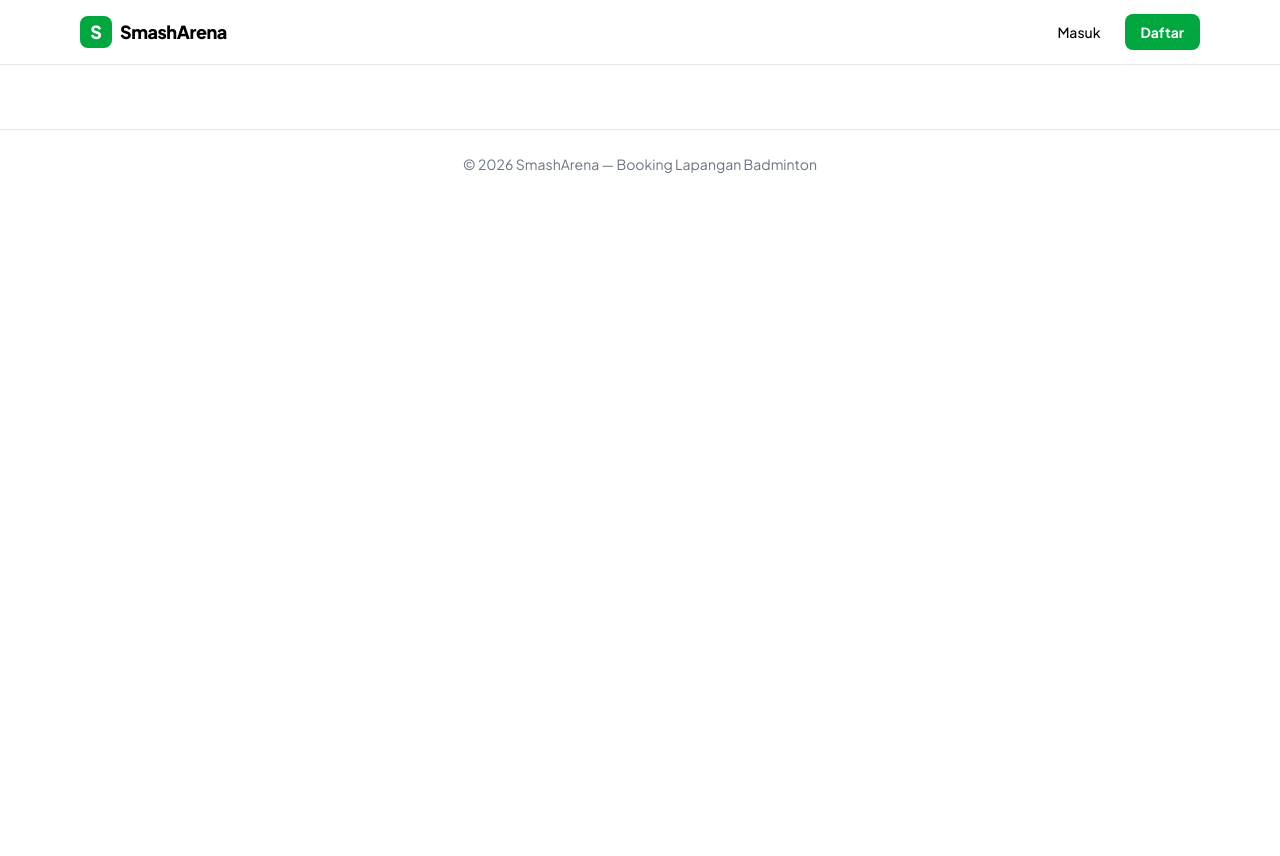
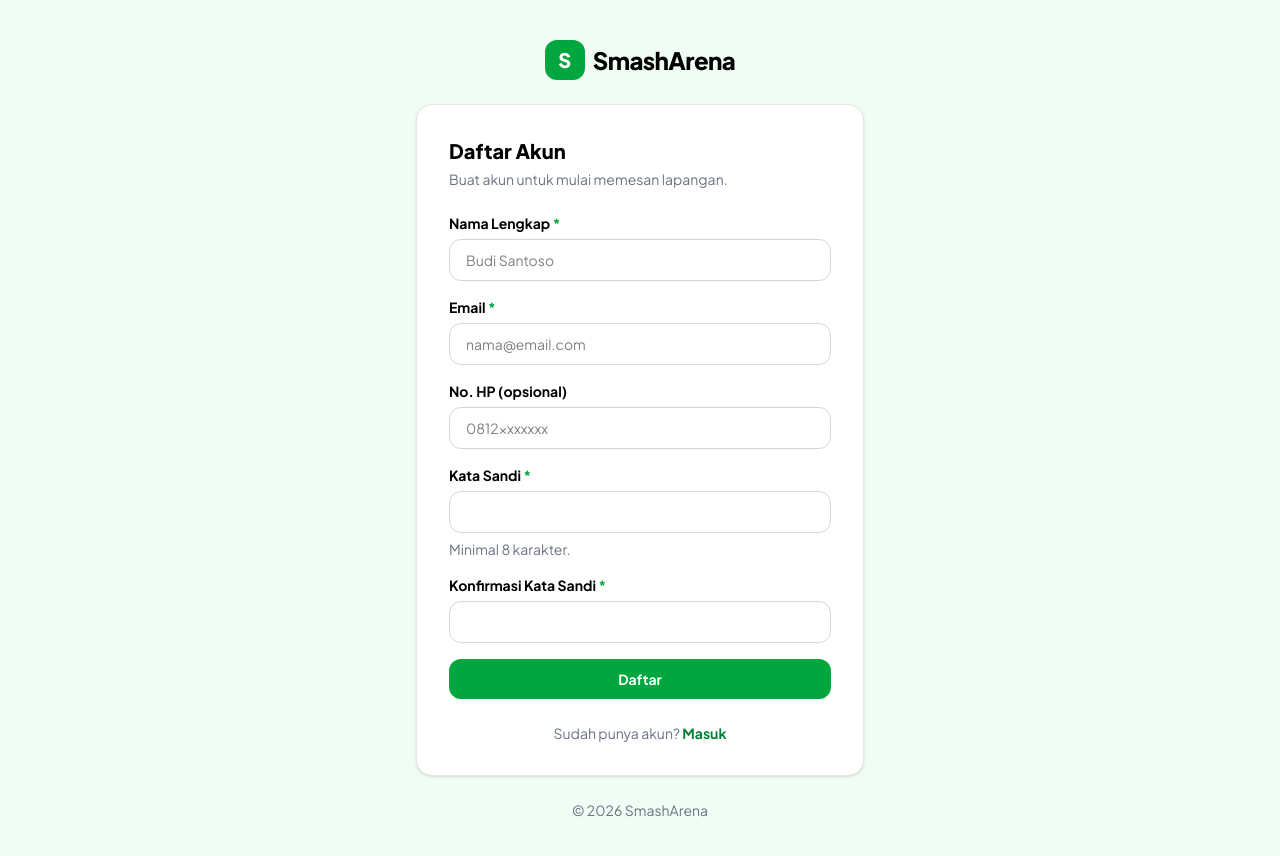
Before and after one commit to YoubelJansenDev/website-sewa-lapangan-badminton, a Nuxt app in the folder frontend/: page /register in a window 1280 px wide. Shown: the top 856 px of the page. Before the commit the page ends 800 px from the top, so only its background shows below. Built offline with nearby package versions, Linux system fonts and the light colour scheme; no server answers.

Commit message:
feat(frontend): halaman login, register, lupa & reset password

```diff
--- /dev/null
+++ b/frontend/app/pages/forgot-password.vue
@@ -0,0 +1,61 @@
+<script setup lang="ts">
+import { parseApiError } from '~/utils/parseApiError'
+
+definePageMeta({ layout: 'auth', middleware: 'guest' })
+useHead({ title: 'Lupa Kata Sandi — SmashArena' })
+
+const auth = useAuth()
+
+const email = ref('')
+const formError = ref('')
+const successMessage = ref('')
+const loading = ref(false)
+
+async function handleSubmit() {
+  formError.value = ''
+  successMessage.value = ''
+  loading.value = true
+  try {
+    successMessage.value = await auth.forgotPassword(email.value)
+  } catch (e: unknown) {
+    formError.value = parseApiError(e)
+  } finally {
+    loading.value = false
+  }
+}
+</script>
+
+<template>
+  <div>
+    <h1 class="text-xl font-extrabold text-black">Lupa Kata Sandi</h1>
+    <p class="mt-1 mb-6 text-sm text-gray-500">
+      Masukkan email Anda. Kami akan mengirim tautan untuk mengatur ulang kata sandi.
+    </p>
+
+    <form class="space-y-4" @submit.prevent="handleSubmit">
+      <p
+        v-if="formError"
+        class="rounded-xl border border-red-200 bg-red-50 px-4 py-3 text-sm text-red-700"
+      >{{ formError }}</p>
+      <p
+        v-if="successMessage"
+        class="rounded-xl border border-green-200 bg-green-50 px-4 py-3 text-sm text-green-700"
+      >{{ successMessage }}</p>
+
+      <FormInput v-model="email" label="Email" type="email" placeholder="nama@email.com" required />
+
+      <button
+        type="submit"
+        class="w-full rounded-xl bg-green-600 px-4 py-2.5 text-sm font-semibold text-white transition hover:bg-green-700 disabled:cursor-not-allowed disabled:opacity-60"
+        :disabled="loading"
+      >
+        {{ loading ? 'Mengirim…' : 'Kirim Tautan Reset' }}
+      </button>
+    </form>
+
+    <p class="mt-6 text-center text-sm text-gray-500">
+      Ingat kata sandi Anda?
+      <NuxtLink to="/login" class="font-semibold text-green-700 hover:underline">Masuk</NuxtLink>
+    </p>
+  </div>
+</template>
--- /dev/null
+++ b/frontend/app/pages/login.vue
@@ -0,0 +1,63 @@
+<script setup lang="ts">
+import { parseApiError } from '~/utils/parseApiError'
+
+definePageMeta({ layout: 'auth', middleware: 'guest' })
+useHead({ title: 'Masuk — SmashArena' })
+
+const auth = useAuth()
+const router = useRouter()
+
+const email = ref('')
+const password = ref('')
+const formError = ref('')
+const loading = ref(false)
+
+async function handleSubmit() {
+  formError.value = ''
+  loading.value = true
+  try {
+    await auth.login(email.value, password.value)
+    router.push('/')
+  } catch (e: unknown) {
+    formError.value = parseApiError(e)
+  } finally {
+    loading.value = false
+  }
+}
+</script>
+
+<template>
+  <div>
+    <h1 class="text-xl font-extrabold text-black">Masuk</h1>
+    <p class="mt-1 mb-6 text-sm text-gray-500">Masuk untuk memesan lapangan badminton.</p>
+
+    <form class="space-y-4" @submit.prevent="handleSubmit">
+      <p
+        v-if="formError"
+        class="rounded-xl border border-red-200 bg-red-50 px-4 py-3 text-sm text-red-700"
+      >{{ formError }}</p>
+
+      <FormInput v-model="email" label="Email" type="email" placeholder="nama@email.com" required />
+      <FormInput v-model="password" label="Kata Sandi" type="password" placeholder="••••••••" required />
+
+      <div class="flex items-center justify-between">
+        <NuxtLink to="/forgot-password" class="text-sm font-medium text-green-700 hover:underline">
+          Lupa kata sandi?
+        </NuxtLink>
+      </div>
+
+      <button
+        type="submit"
+        class="w-full rounded-xl bg-green-600 px-4 py-2.5 text-sm font-semibold text-white transition hover:bg-green-700 disabled:cursor-not-allowed disabled:opacity-60"
+        :disabled="loading"
+      >
+        {{ loading ? 'Memproses…' : 'Masuk' }}
+      </button>
+    </form>
+
+    <p class="mt-6 text-center text-sm text-gray-500">
+      Belum punya akun?
+      <NuxtLink to="/register" class="font-semibold text-green-700 hover:underline">Daftar sekarang</NuxtLink>
+    </p>
+  </div>
+</template>
--- /dev/null
+++ b/frontend/app/pages/register.vue
@@ -0,0 +1,74 @@
+<script setup lang="ts">
+import { parseApiError } from '~/utils/parseApiError'
+
+definePageMeta({ layout: 'auth', middleware: 'guest' })
+useHead({ title: 'Daftar — SmashArena' })
+
+const auth = useAuth()
+const router = useRouter()
+
+const name = ref('')
+const email = ref('')
+const phone = ref('')
+const password = ref('')
+const passwordConfirmation = ref('')
+const formError = ref('')
+const loading = ref(false)
+
+async function handleSubmit() {
+  formError.value = ''
+  if (password.value !== passwordConfirmation.value) {
+    formError.value = 'Konfirmasi kata sandi tidak sama.'
+    return
+  }
+  loading.value = true
+  try {
+    await auth.register({
+      name: name.value,
+      email: email.value,
+      phone: phone.value || undefined,
+      password: password.value,
+      password_confirmation: passwordConfirmation.value,
+    })
+    // Set register berhasil, arahkan ke login dengan pesan sukses
+    router.push({ path: '/login', query: { registered: '1' } })
+  } catch (e: unknown) {
+    formError.value = parseApiError(e)
+  } finally {
+    loading.value = false
+  }
+}
+</script>
+
+<template>
+  <div>
+    <h1 class="text-xl font-extrabold text-black">Daftar Akun</h1>
+    <p class="mt-1 mb-6 text-sm text-gray-500">Buat akun untuk mulai memesan lapangan.</p>
+
+    <form class="space-y-4" @submit.prevent="handleSubmit">
+      <p
+        v-if="formError"
+        class="rounded-xl border border-red-200 bg-red-50 px-4 py-3 text-sm text-red-700"
+      >{{ formError }}</p>
+
+      <FormInput v-model="name" label="Nama Lengkap" placeholder="Budi Santoso" required />
+      <FormInput v-model="email" label="Email" type="email" placeholder="nama@email.com" required />
+      <FormInput v-model="phone" label="No. HP (opsional)" type="tel" placeholder="0812xxxxxxx" />
+      <FormInput v-model="password" label="Kata Sandi" type="password" hint="Minimal 8 karakter." required />
+      <FormInput v-model="passwordConfirmation" label="Konfirmasi Kata Sandi" type="password" required />
+
+      <button
+        type="submit"
+        class="w-full rounded-xl bg-green-600 px-4 py-2.5 text-sm font-semibold text-white transition hover:bg-green-700 disabled:cursor-not-allowed disabled:opacity-60"
+        :disabled="loading"
+      >
+        {{ loading ? 'Memproses…' : 'Daftar' }}
+      </button>
+    </form>
+
+    <p class="mt-6 text-center text-sm text-gray-500">
+      Sudah punya akun?
+      <NuxtLink to="/login" class="font-semibold text-green-700 hover:underline">Masuk</NuxtLink>
+    </p>
+  </div>
+</template>
--- /dev/null
+++ b/frontend/app/pages/reset-password.vue
@@ -0,0 +1,80 @@
+<script setup lang="ts">
+import { parseApiError } from '~/utils/parseApiError'
+
+definePageMeta({ layout: 'auth', middleware: 'guest' })
+useHead({ title: 'Atur Ulang Kata Sandi — SmashArena' })
+
+const auth = useAuth()
+const route = useRoute()
+const router = useRouter()
+
+// Token reset dikirim backend lewat URL, contoh: /reset-password?token=...&email=...
+const token = computed(() => String(route.query.token ?? ''))
+const email = ref(String(route.query.email ?? ''))
+const password = ref('')
+const passwordConfirmation = ref('')
+const formError = ref('')
+const loading = ref(false)
+
+const tokenMissing = computed(() => !token.value)
+
+async function handleSubmit() {
+  formError.value = ''
+  if (password.value !== passwordConfirmation.value) {
+    formError.value = 'Konfirmasi kata sandi tidak sama.'
+    return
+  }
+  loading.value = true
+  try {
+    await auth.resetPassword({
+      token: token.value,
+      email: email.value,
+      password: password.value,
+      password_confirmation: passwordConfirmation.value,
+    })
+    router.push({ path: '/login', query: { reset: '1' } })
+  } catch (e: unknown) {
+    formError.value = parseApiError(e)
+  } finally {
+    loading.value = false
+  }
+}
+</script>
+
+<template>
+  <div>
+    <h1 class="text-xl font-extrabold text-black">Atur Ulang Kata Sandi</h1>
+    <p class="mt-1 mb-6 text-sm text-gray-500">Buat kata sandi baru untuk akun Anda.</p>
+
+    <p
+      v-if="tokenMissing"
+      class="rounded-xl border border-red-200 bg-red-50 px-4 py-3 text-sm text-red-700"
+    >
+      Token reset tidak ditemukan. Buka tautan reset dari email Anda, atau
+      <NuxtLink to="/forgot-password" class="font-semibold underline">minta tautan baru</NuxtLink>.
+    </p>
+
+    <form v-else class="space-y-4" @submit.prevent="handleSubmit">
+      <p
+        v-if="formError"
+        class="rounded-xl border border-red-200 bg-red-50 px-4 py-3 text-sm text-red-700"
+      >{{ formError }}</p>
+
+      <FormInput v-model="email" label="Email" type="email" required />
+      <FormInput v-model="password" label="Kata Sandi Baru" type="password" hint="Minimal 8 karakter." required />
+      <FormInput v-model="passwordConfirmation" label="Konfirmasi Kata Sandi" type="password" required />
+
+      <button
+        type="submit"
+        class="w-full rounded-xl bg-green-600 px-4 py-2.5 text-sm font-semibold text-white transition hover:bg-green-700 disabled:cursor-not-allowed disabled:opacity-60"
+        :disabled="loading"
+      >
+        {{ loading ? 'Menyimpan…' : 'Simpan Kata Sandi Baru' }}
+      </button>
+    </form>
+
+    <p class="mt-6 text-center text-sm text-gray-500">
+      <NuxtLink to="/login" class="font-semibold text-green-700 hover:underline">Kembali ke halaman masuk</NuxtLink>
+    </p>
+  </div>
+</template>
```
